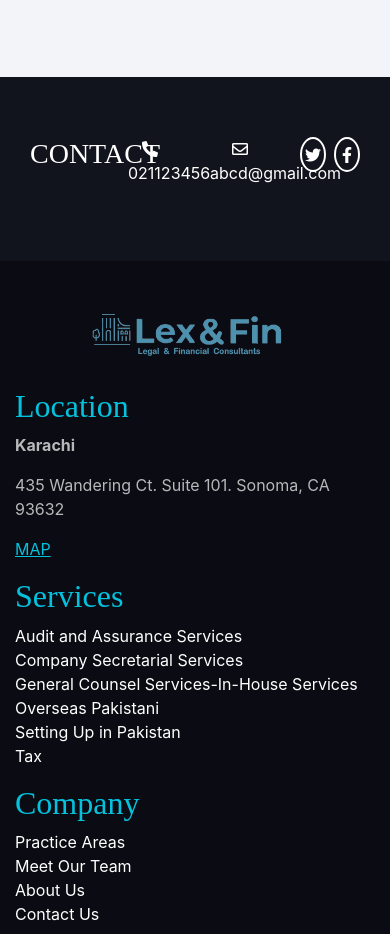
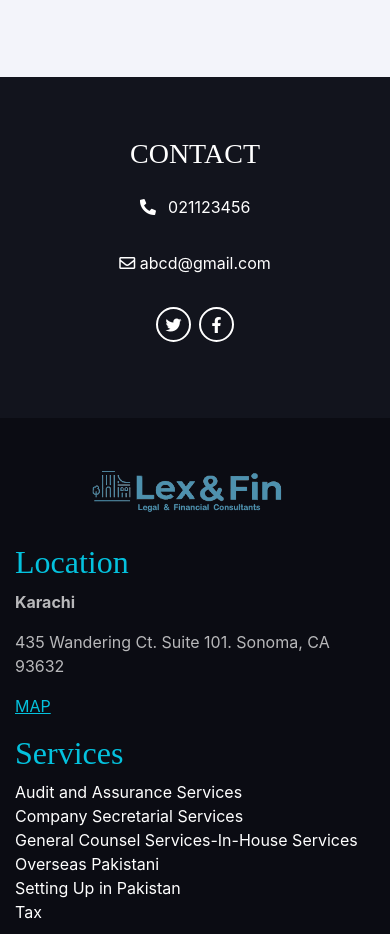
Before and after one commit to AhsanIqbalSE/Lex-Fin, a plain HTML site: page index.html in a window 390 px wide. Shown: the part 8560-9494 px from the top of the page. Drawn offline with nearby package versions, Linux system fonts and the light colour scheme; a web font is replaced by a local one.

Commit message:
Completed

```diff
--- a/index.html
+++ b/index.html
@@ -399,17 +399,17 @@
     <section class="eight-section">
         <div class="container">
             <div class="row mx-0 text-center ">
-                <div class="col-3">
+                <div class="col-md-3 col-sm-6 mb-3">
                     <a href="./contact.html"><h3>CONTACT</h3></a>
                 </div>
-                <div class="col-3">
+                <div class="col-md-3 col-sm-6 mb-3">
                     <i aria-hidden="true" class="fa fa-phone fa-flip-horizontal" ></i>
                     <p class="dib ml-2">021123456</p>
                 </div>
-                <div class="col-3">
+                <div class="col-md-4 col-sm-6 mb-3">
                     <p><a href="mailto:someone@example.com"><i class="far fa-envelope"></i> abcd@gmail.com</a></p>
                 </div>
-                <div class="col-3 d-flex jc-center">
+                <div class="col-md-2 col-sm-6 mb-3 d-flex jc-center">
                     <a href="" class="address-icon">
                         <i class="fab fa-twitter"></i>
                     </a>
```
